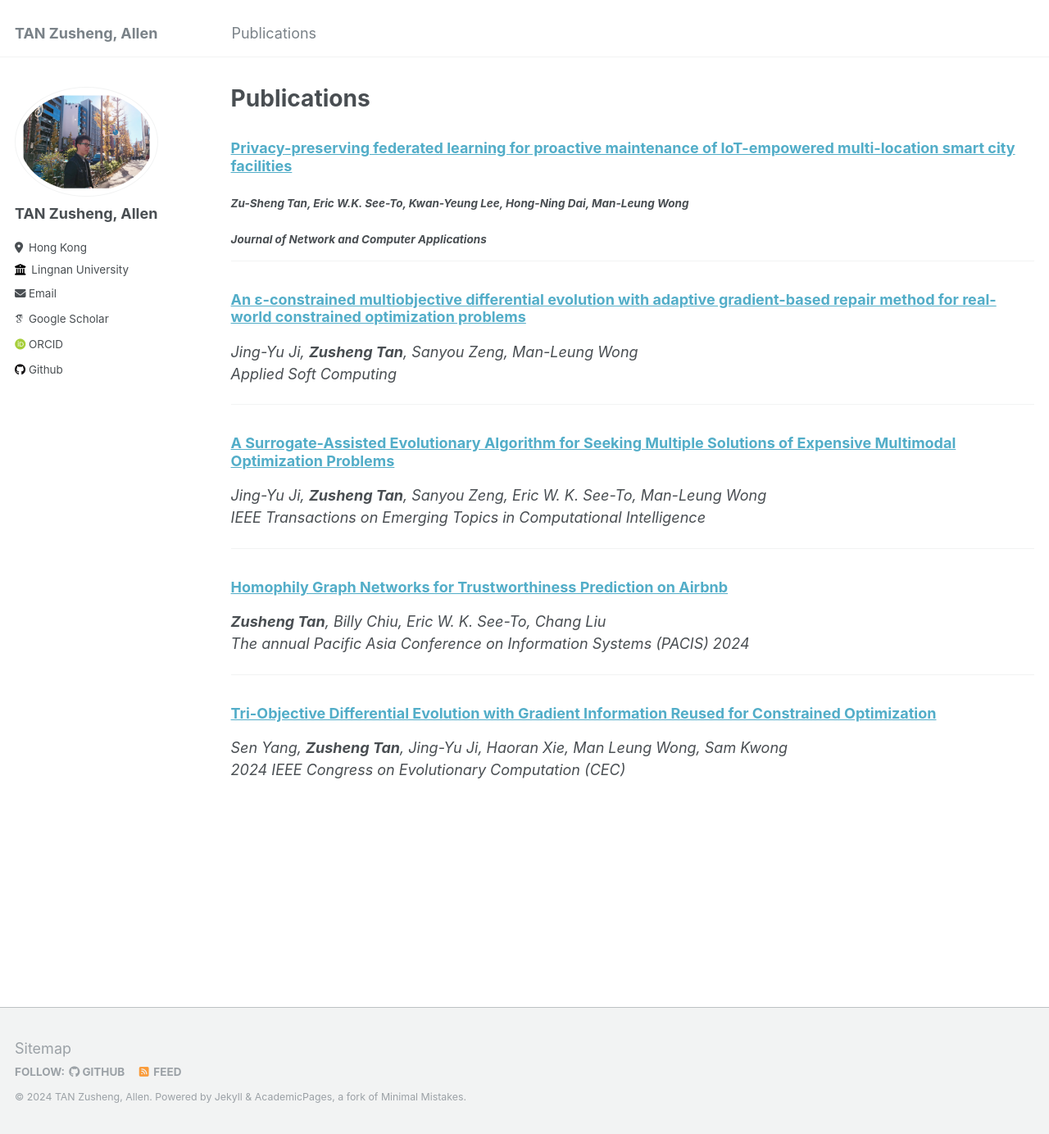
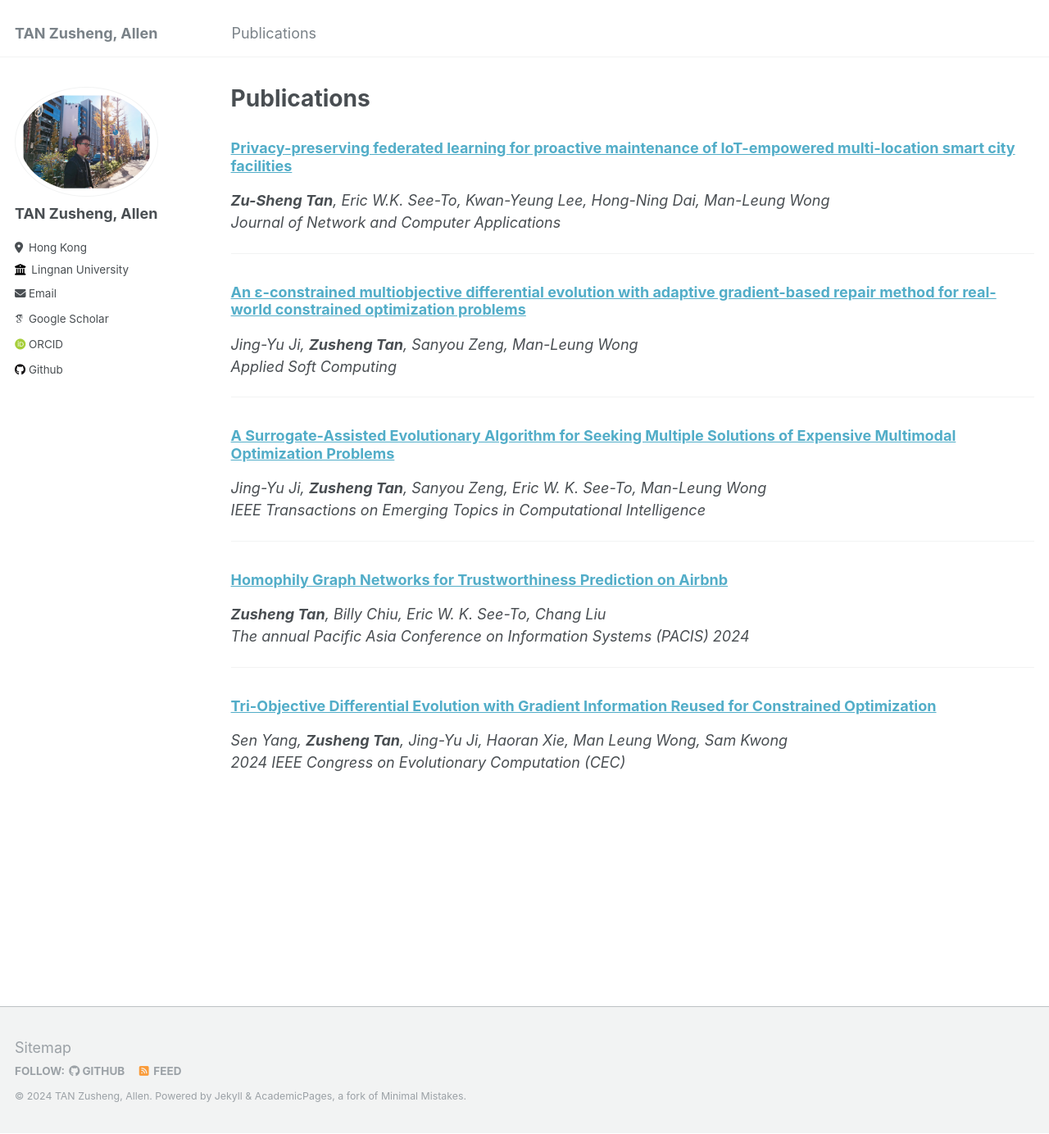
Before and after one commit to allent4n/allent4n.github.io, a Jekyll site: the page built from _pages/publications.md, in a window 1280 px wide and 1384 px high. Shown: the whole window at 82% size. Built offline with Jekyll 4.4.1, drawn with Linux system fonts in a browser that asks for light colours; some web fonts are replaced.

```diff
--- a/_pages/publications.md
+++ b/_pages/publications.md
@@ -6,8 +6,8 @@ author_profile: true
 ---
 
 ### [Privacy-preserving federated learning for proactive maintenance of IoT-empowered multi-location smart city facilities](https://www.sciencedirect.com/science/article/abs/pii/S1084804524001735?via%3Dihub)
-#### ***Zu-Sheng Tan**, Eric W.K. See-To, Kwan-Yeung Lee, Hong-Ning Dai, Man-Leung Wong*
-##### *Journal of Network and Computer Applications*
+***Zu-Sheng Tan**, Eric W.K. See-To, Kwan-Yeung Lee, Hong-Ning Dai, Man-Leung Wong*
+*Journal of Network and Computer Applications*
 
 ---
 ### [An ɛ-constrained multiobjective differential evolution with adaptive gradient-based repair method for real-world constrained optimization problems](https://www.sciencedirect.com/science/article/abs/pii/S1568494623012206)
```
